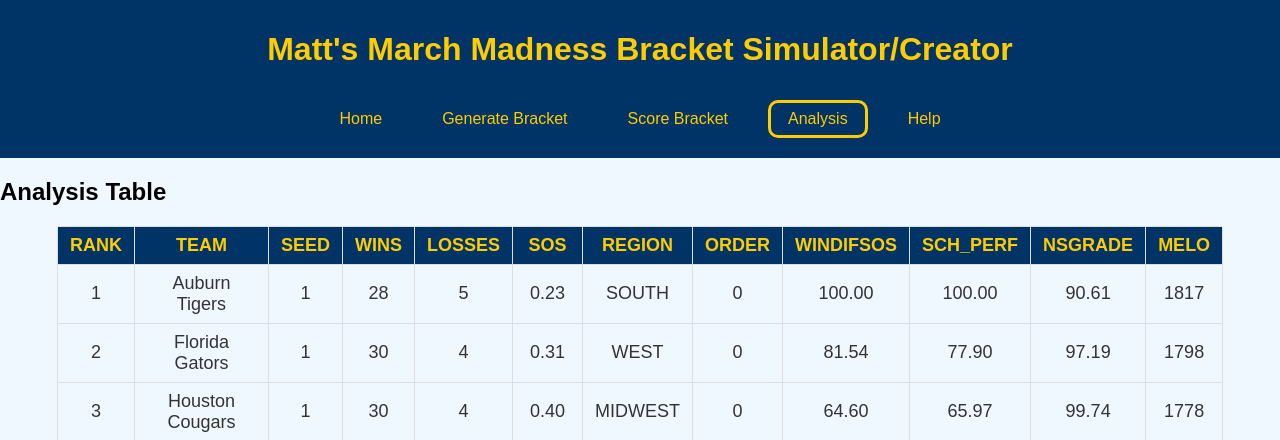
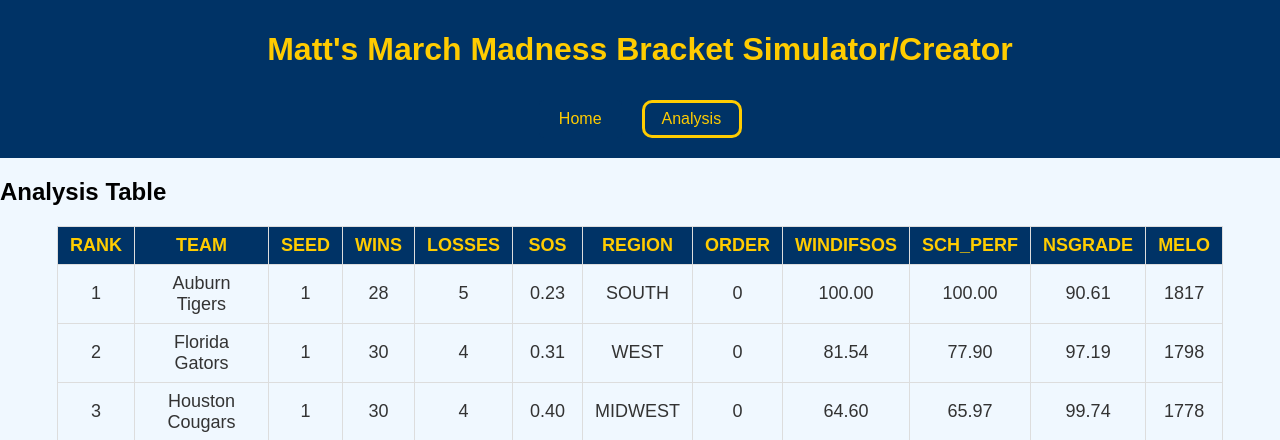
Before and after one commit to mlraburn/marchMadness, a Flask app: page /analysis in a window 1280 px wide. Shown: the top 440 px of the page. Run offline with Flask 2, Linux system fonts and the light colour scheme; parts of the project's set-up code (start-up, migrations or seed data) failed here and were passed over.

Commit message:
took out some unused buttons

```diff
--- a/app.py
+++ b/app.py
@@ -23,7 +23,7 @@ os.makedirs('static', exist_ok=True)
 @app.route('/', methods=['GET', 'POST'])
 @app.route('/home', methods=['GET', 'POST'])
 def home():
-    return render_template('home.html')
+    return render_template('simulate.html')
 
 
 @app.route('/analysis')
@@ -35,11 +35,6 @@ def analysis():
     except Exception as e:
         data_table = f"<p>Error loading analysis: {str(e)}</p>"
     return render_template('analysis.html', table=data_table)
-
-
-@app.route('/generate-bracket', methods=['GET', 'POST'])
-def generate_bracket():
-    return render_template('simulate.html')
 
 
 @app.route('/simulate-bracket', methods=['POST'])
--- a/templates/base.html
+++ b/templates/base.html
@@ -12,10 +12,7 @@
         <nav class="banner">
             <nav class="selection-border" id="selection-border"></nav>
             <button onclick="navigateToPage('home')">Home</button>
-            <button onclick="navigateToPage('generate-bracket')">Generate Bracket</button>
-            <button onclick="navigateToPage('score-bracket')">Score Bracket</button>
             <button onclick="navigateToPage('analysis')">Analysis</button>
-            <button onclick="navigateToPage('help')">Help</button>
         </nav>
     </header>
     <main id="content">
```
